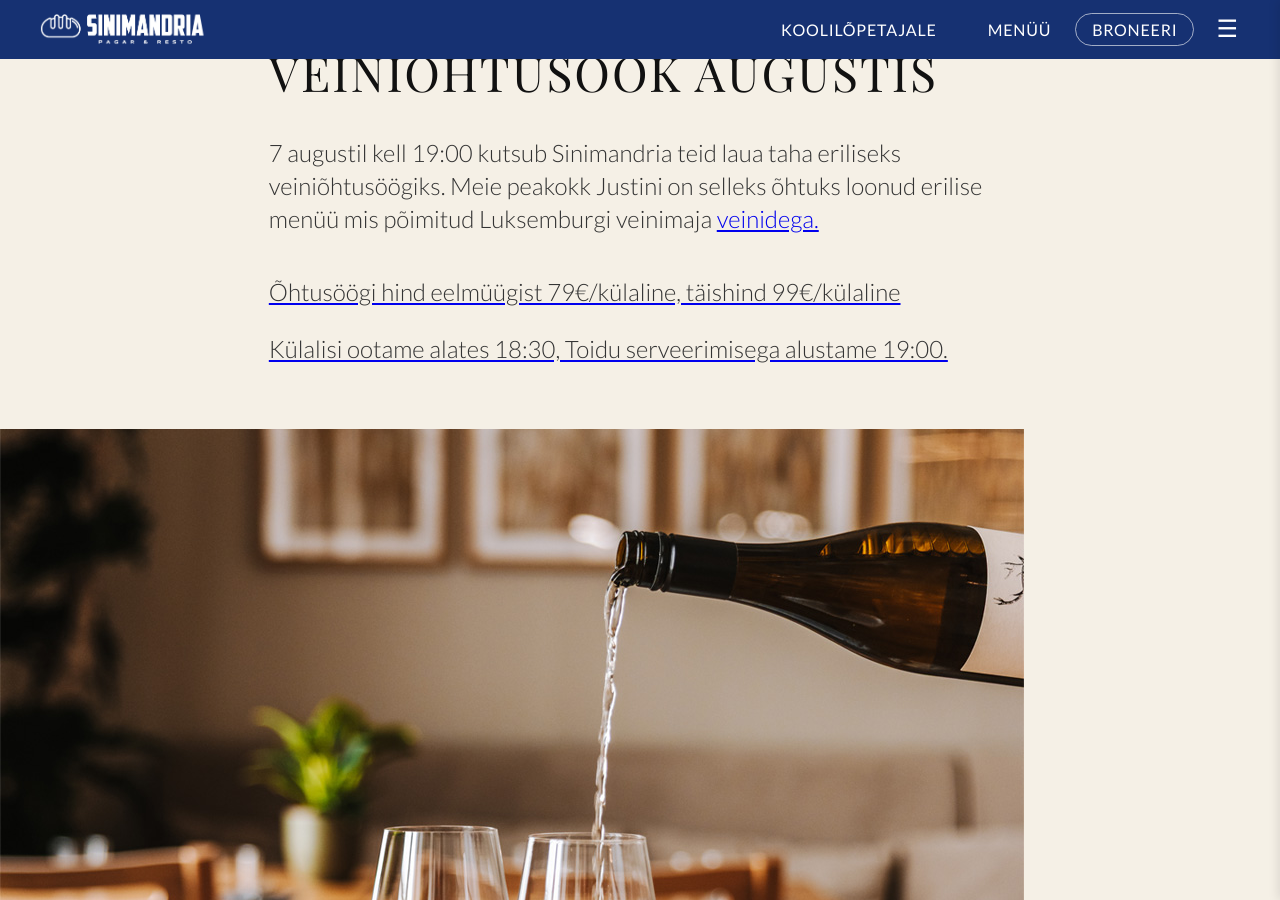
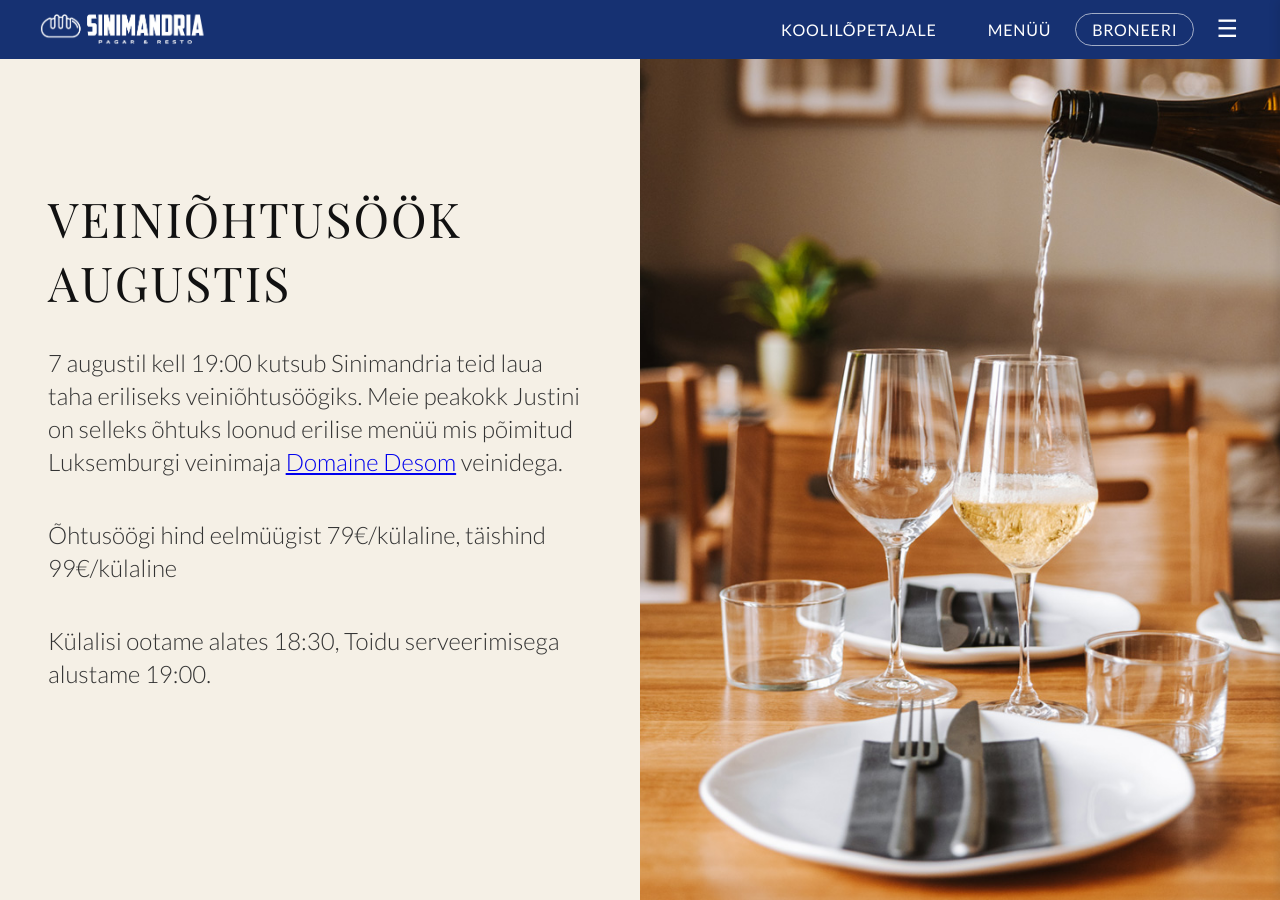
Before and after one commit to m-tu/sinimandria, a Jekyll site: the page built from pages/events/veinifestival.markdown, in a window 1280 px wide and 900 px high. Built offline with Jekyll 4.4.1, drawn with Linux system fonts in a browser that asks for light colours.

Commit message:
Update veinifestival.html

```diff
--- a/_layouts/events/veinifestival.html
+++ b/_layouts/events/veinifestival.html
@@ -10,7 +10,7 @@
         <div class="text">
           <h2>VEINIÕHTUSÖÖK AUGUSTIS</h2>
           <p class="section-description">
-7 augustil kell 19:00 kutsub Sinimandria teid laua taha eriliseks veiniõhtusöögiks. Meie peakokk Justini on selleks õhtuks loonud erilise menüü mis põimitud Luksemburgi veinimaja <a href="https://www.desom.lu/en>"Domaine Desom</a> veinidega.
+7 augustil kell 19:00 kutsub Sinimandria teid laua taha eriliseks veiniõhtusöögiks. Meie peakokk Justini on selleks õhtuks loonud erilise menüü mis põimitud Luksemburgi veinimaja <a href="https://www.desom.lu/en">Domaine Desom</a> veinidega.
           </p>
           <p class="section-description">
 Õhtusöögi hind eelmüügist 79€/külaline, täishind 99€/külaline
```
